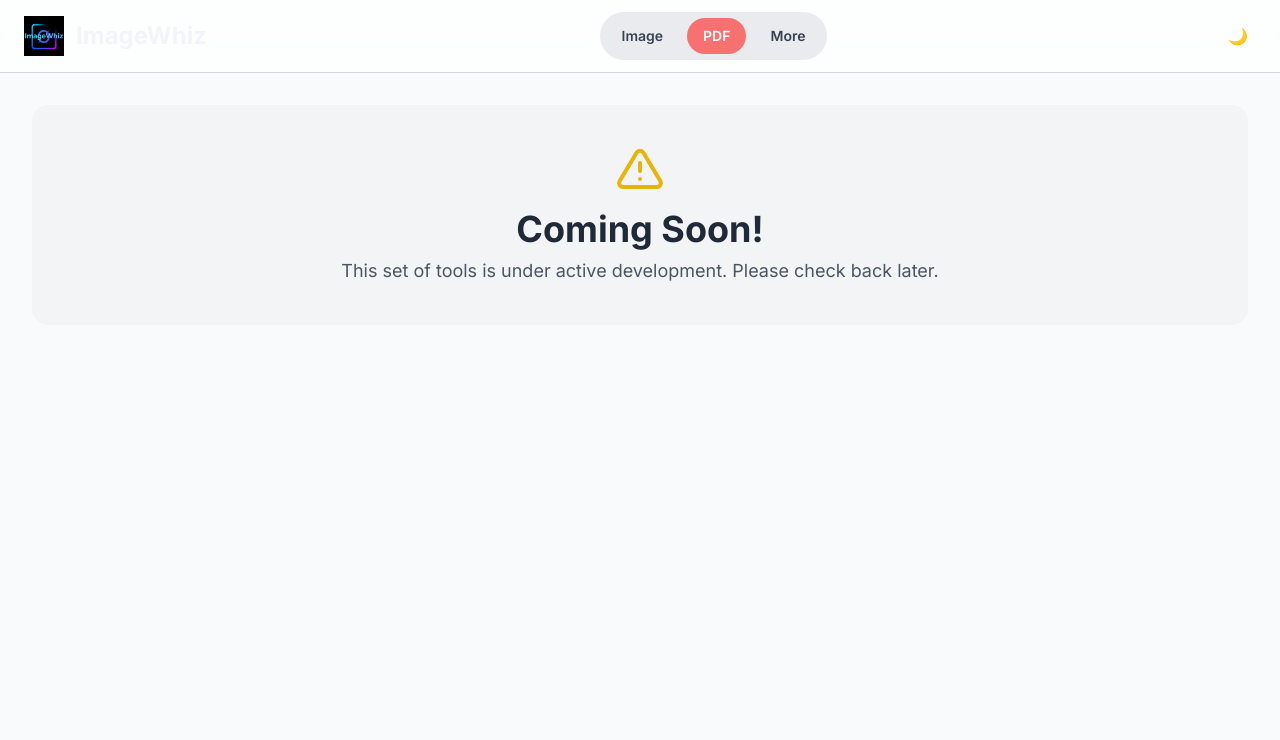
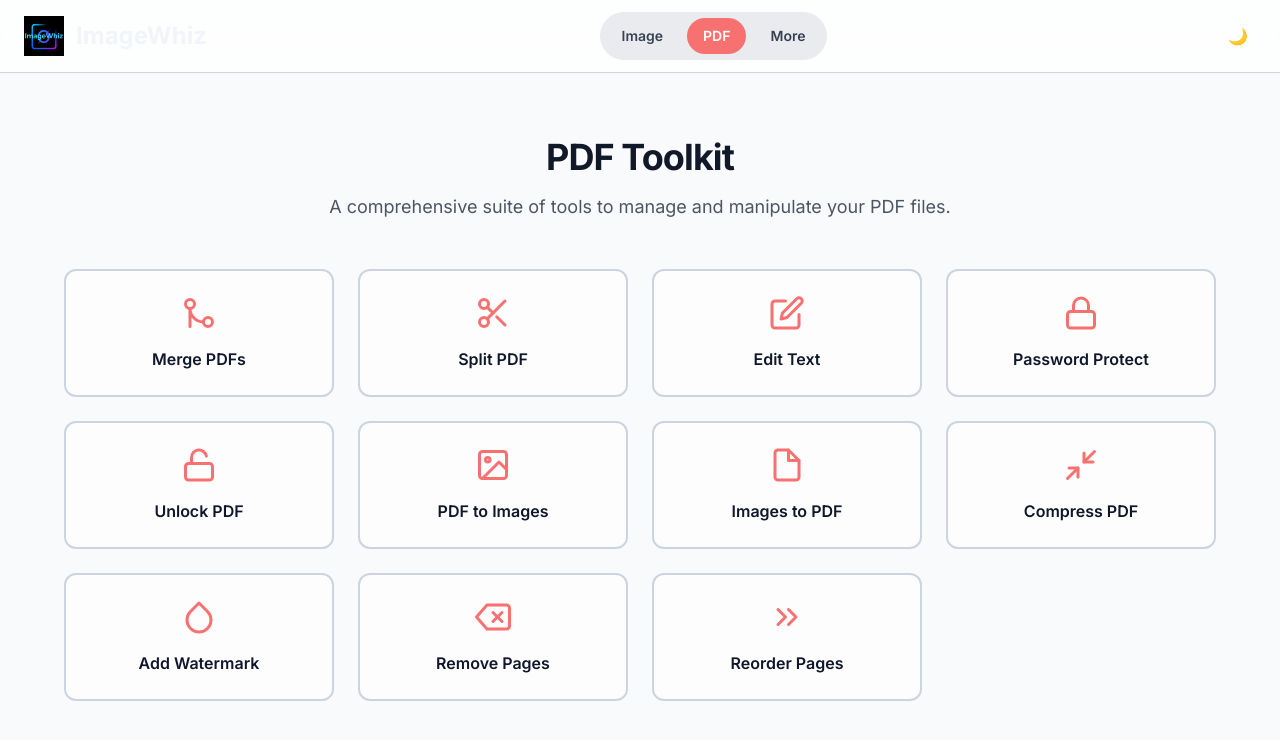
Before and after one commit to japz2k/ImageWhiz, a React (Vite) app: page /#/pdf in a window 1280 px wide. Shown: the top 740 px of the page. Built offline with nearby package versions, Linux system fonts and the light colour scheme.

Commit message:
feat: Create PDF toolkit menu and framework

```diff
--- a/src/App.jsx
+++ b/src/App.jsx
@@ -3,6 +3,7 @@ import { Routes, Route, Navigate } from 'react-router-dom';
 import ImageToolkit from './components/tools/ImageToolkit';
 import Header from './components/Header';
 import ComingSoon from './components/ComingSoon';
+import PDFToolkit from './components/tools/PDFToolkit';
 
 function App() {
   const [darkMode, setDarkMode] = useState(() => {
@@ -39,7 +40,7 @@ function App() {
                 isPro={false} // This can be controlled by auth state later
               />
             }/>
-            <Route path="/pdf" element={<ComingSoon />} />
+            <Route path="/pdf" element={<PDFToolkit darkMode={darkMode} />} />
             <Route path="/more" element={<ComingSoon />} />
           </Routes>
         </main>
--- /dev/null
+++ b/src/components/tools/PDFToolkit/constants.jsx
@@ -0,0 +1,73 @@
+import {
+  FiGitMerge, FiScissors, FiEdit, FiLock, FiUnlock, FiImage, FiFile,
+  FiMinimize2, FiDroplet, FiDelete, FiChevronsRight
+} from 'react-icons/fi';
+
+export const PDF_TOOLS = [
+  {
+    id: 'merge-pdf',
+    label: 'Merge PDFs',
+    icon: <FiGitMerge />,
+    description: 'Combine multiple PDF files into one.'
+  },
+  {
+    id: 'split-pdf',
+    label: 'Split PDF',
+    icon: <FiScissors />,
+    description: 'Extract pages from a PDF into a new document.'
+  },
+  {
+    id: 'edit-text',
+    label: 'Edit Text',
+    icon: <FiEdit />,
+    description: 'Edit the text content directly within your PDF.'
+  },
+  {
+    id: 'password-protect',
+    label: 'Password Protect',
+    icon: <FiLock />,
+    description: 'Add a password to your PDF to restrict access.'
+  },
+  {
+    id: 'unlock-pdf',
+    label: 'Unlock PDF',
+    icon: <FiUnlock />,
+    description: 'Remove password protection from a PDF.'
+  },
+  {
+    id: 'pdf-to-images',
+    label: 'PDF to Images',
+    icon: <FiImage />,
+    description: 'Convert each page of a PDF into an image file.'
+  },
+  {
+    id: 'images-to-pdf',
+    label: 'Images to PDF',
+    icon: <FiFile />,
+    description: 'Combine multiple images into a single PDF document.'
+  },
+  {
+    id: 'compress-pdf',
+    label: 'Compress PDF',
+    icon: <FiMinimize2 />,
+    description: 'Reduce the file size of your PDF document.'
+  },
+  {
+    id: 'add-watermark',
+    label: 'Add Watermark',
+    icon: <FiDroplet />,
+    description: 'Add a text or image watermark to your PDF.'
+  },
+  {
+    id: 'remove-pages',
+    label: 'Remove Pages',
+    icon: <FiDelete />,
+    description: 'Delete specific pages from your PDF.'
+  },
+  {
+    id: 'reorder-pages',
+    label: 'Reorder Pages',
+    icon: <FiChevronsRight />,
+    description: 'Change the order of pages in your PDF.'
+  }
+];
--- a/src/components/tools/PDFToolkit/index.jsx
+++ b/src/components/tools/PDFToolkit/index.jsx
@@ -1,14 +1,62 @@
-import React from 'react';
+import { useState } from 'react';
+import { motion } from 'framer-motion';
+import { PDF_TOOLS } from './constants';
+import ComingSoon from '../../ComingSoon';
 
-export default function PDFToolkit({ files, onFilesChange, darkMode }) {
+const PDFToolCard = ({ tool, onClick }) => (
+  <motion.div
+    whileHover={{ scale: 1.05, y: -5 }}
+    className="group relative cursor-pointer"
+    onClick={() => onClick(tool.id)}
+  >
+    <div className="p-6 rounded-xl text-center transition-all duration-300 backdrop-blur-sm bg-light-surface/60 border-2 border-slate-300 hover:border-primary dark:bg-dark-surface/70 dark:border-2 dark:border-transparent dark:hover:border-primary-light h-full flex flex-col justify-center items-center">
+      <div className="text-4xl mb-4 mx-auto text-primary dark:text-primary-light transition-colors">{tool.icon}</div>
+      <h3 className="font-semibold text-md text-light-text-primary dark:text-dark-text-primary">{tool.label}</h3>
+      <div className="absolute inset-0 top-auto p-4 opacity-0 group-hover:opacity-100 transition-opacity">
+        <p className="text-xs text-center text-gray-500 dark:text-gray-400 bg-gray-200/80 dark:bg-gray-900/80 rounded-md px-2 py-1">
+          {tool.description}
+        </p>
+      </div>
+    </div>
+  </motion.div>
+);
+
+export default function PDFToolkit({ darkMode }) {
+  const [activeTool, setActiveTool] = useState(null);
+
+  if (activeTool) {
+    return (
+      <div>
+        <button
+          onClick={() => setActiveTool(null)}
+          className="mb-4 px-4 py-2 bg-primary text-white rounded-lg hover:bg-primary/90"
+        >
+          &larr; Back to PDF Tools
+        </button>
+        <div className="p-6 rounded-2xl bg-white/60 dark:bg-slate-800/50 backdrop-blur-lg border border-gray-400/80 dark:border-slate-700/50 shadow-lg">
+          <h2 className="text-2xl font-bold mb-4">{PDF_TOOLS.find(t => t.id === activeTool)?.label}</h2>
+          <ComingSoon />
+        </div>
+      </div>
+    );
+  }
+
   return (
-    <div className="p-6">
-      <h2 className={`text-2xl font-bold mb-6 ${darkMode ? 'text-white' : 'text-gray-800'}`}>
-        PDF Tools
-      </h2>
-      <p className={`text-sm ${darkMode ? 'text-gray-400' : 'text-gray-600'}`}>
-        PDF tools coming soon...
-      </p>
+    <div className="p-4 sm:p-6 lg:p-8">
+      <div className="text-center mb-12">
+        <h1 className={`text-4xl font-extrabold tracking-tight ${darkMode ? 'text-white' : 'text-gray-900'}`}>
+          PDF Toolkit
+        </h1>
+        <p className={`mt-4 text-lg ${darkMode ? 'text-gray-300' : 'text-gray-600'}`}>
+          A comprehensive suite of tools to manage and manipulate your PDF files.
+        </p>
+      </div>
+
+      <div className="grid grid-cols-1 sm:grid-cols-2 md:grid-cols-3 lg:grid-cols-4 gap-6">
+        {PDF_TOOLS.map(tool => (
+          <PDFToolCard key={tool.id} tool={tool} onClick={setActiveTool} />
+        ))}
+      </div>
     </div>
   );
 }
```
